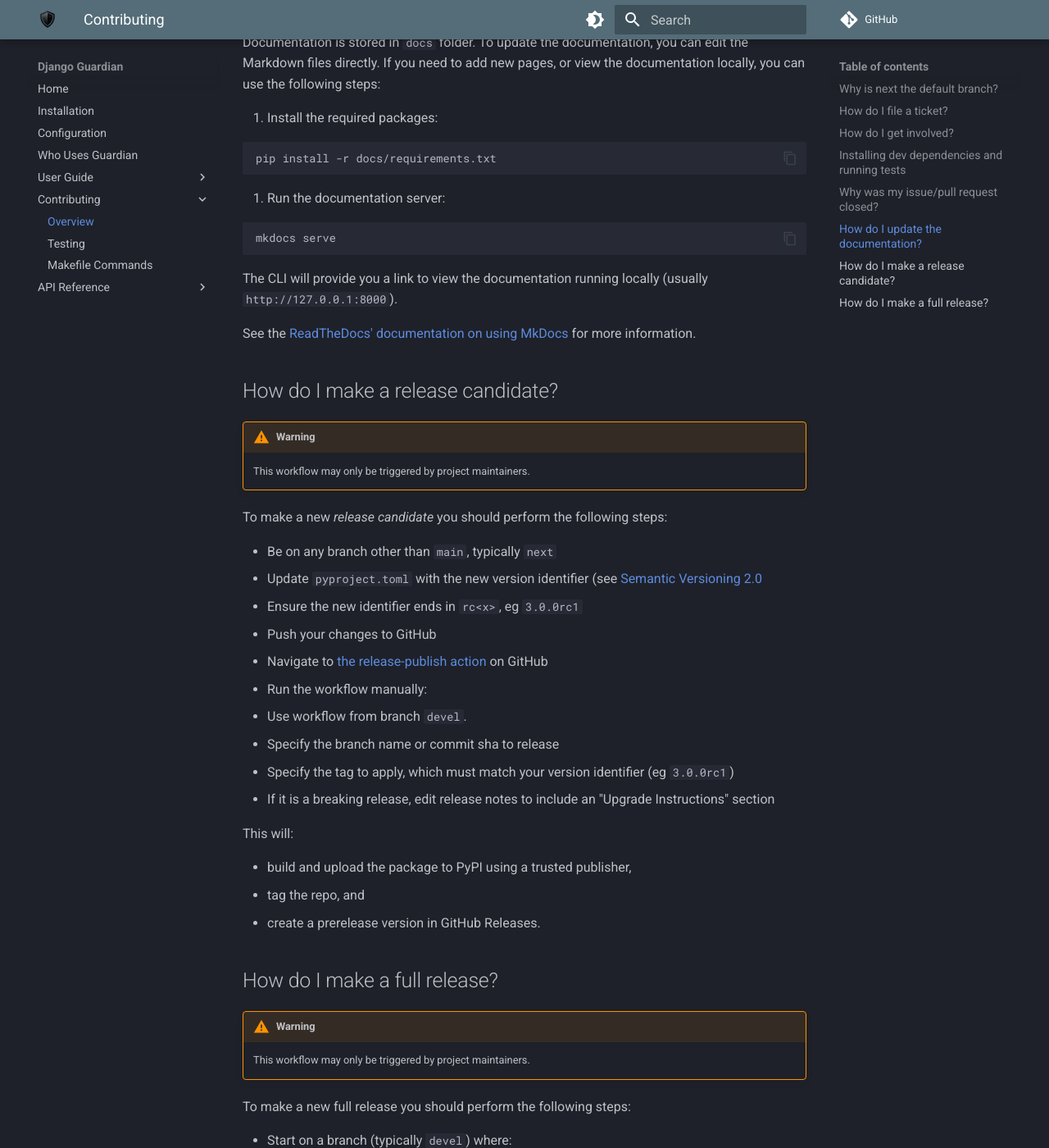
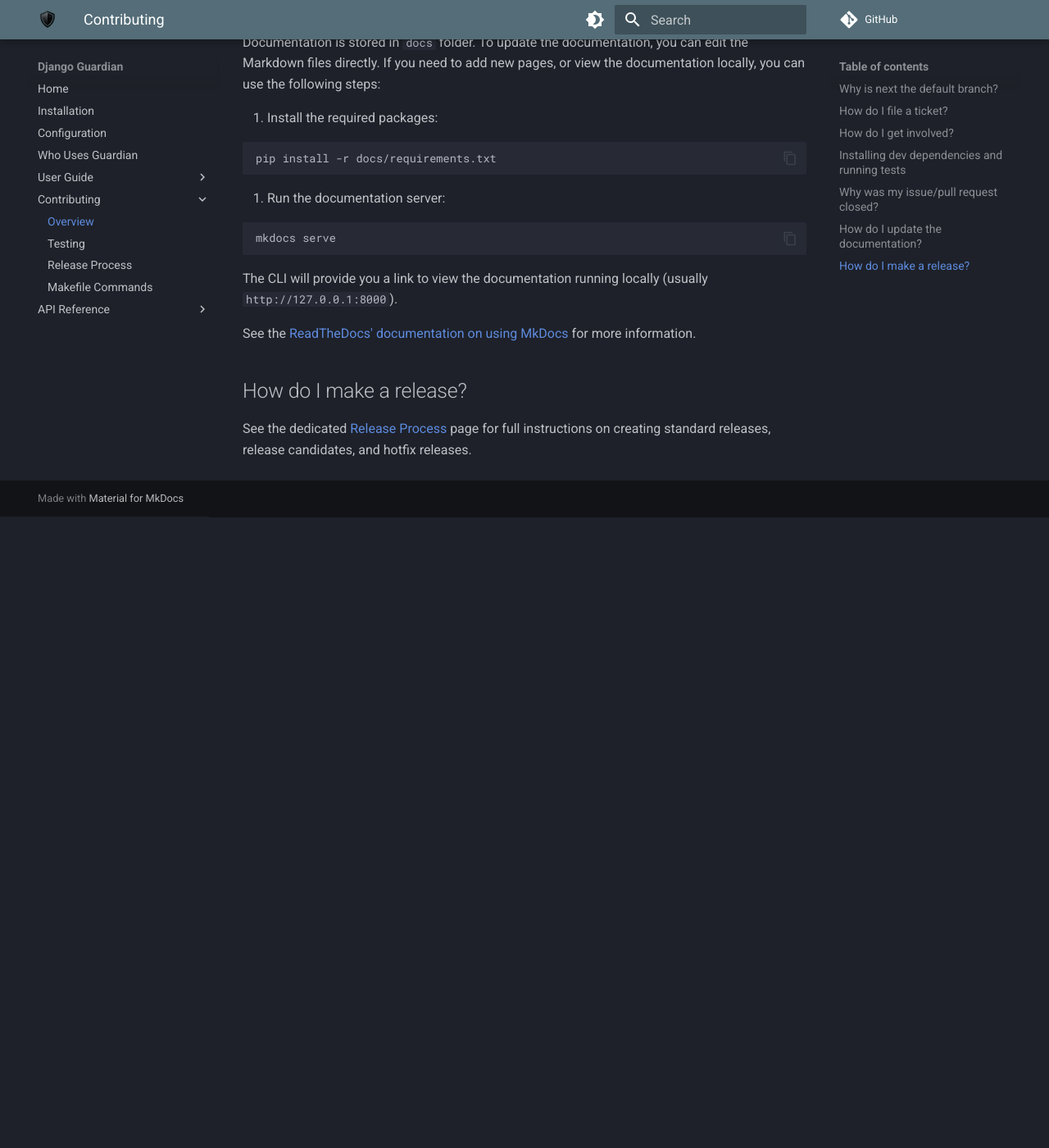
Before and after one commit to django-guardian/django-guardian, an MkDocs documentation site: the page built from docs/develop/overview.md, in a window 1280 px wide and 1400 px high, scrolled down 2698 px. Shown: the whole window at 82% size. Built offline with MkDocs 1.6.1 and Material for MkDocs 9.7.7, drawn with Linux system fonts in a browser that asks for light colours; plug-ins that fetch from the network failed and are left out; comment, search, counter and statistics services are not loaded; after the commit the page ends 3328 px from its top, so only the background shows below that; some of the changed text lies outside the part shown.

Commit message:
Add release process documentation (#977)

```diff
--- a/docs/develop/overview.md
+++ b/docs/develop/overview.md
@@ -137,52 +137,7 @@
 See the [ReadTheDocs' documentation on using MkDocs](https://docs.readthedocs.com/platform/stable/intro/mkdocs.html)
 for more information.
 
-## How do I make a release candidate?
+## How do I make a release?
 
-!!! warning
-    This workflow may only be triggered by project maintainers.
-
-To make a new _release candidate_ you should perform the following steps:
-
-- Be on any branch other than `main`, typically `next`
-- Update `pyproject.toml` with the new version identifier (see [Semantic Versioning 2.0](http://semver.org/)
-- Ensure the new identifier ends in `rc<x>`, eg `3.0.0rc1`
-- Push your changes to GitHub
-- Navigate to [the release-publish action](https://github.com/django-guardian/django-guardian/actions/workflows/release-publish.yml) on GitHub
-- Run the workflow manually:
-  - Use workflow from branch `devel`.
-  - Specify the branch name or commit sha to release
-  - Specify the tag to apply, which must match your version identifier (eg `3.0.0rc1`)
-- If it is a breaking release, edit release notes to include an "Upgrade Instructions" section
-
-This will:
-
-- build and upload the package to PyPI using a trusted publisher,
-- tag the repo, and
-- create a prerelease version in GitHub Releases.
-
-## How do I make a full release?
-
-!!! warning
-    This workflow may only be triggered by project maintainers.
-
-To make a new full release you should perform the following steps:
-
-- Start on a branch (typically `devel`) where:
-  - the tip is at your latest published release candidate and
-  - the branch is up to date with `main`
-- Update `pyproject.toml` to remove the `rc<x>` suffix from the version identifier
-- Commit this change and push to GitHub
-- Merge to `main`
-- Navigate to [the release-publish action](https://github.com/django-guardian/django-guardian/actions/workflows/release-publish.yml) on GitHub
-- Run the workflow manually:
-  - Use workflow from branch `main`.
-  - Specify the branch name `main`
-  - Specify the version identifier eg `3.0.0`
-- If it is a breaking release, edit release notes to include an "Upgrade Instructions" section (copy across from the release canditate notes)
-
-This will:
-
-- build and upload the package to PyPI using a trusted publisher,
-- tag the repo, and
-- create a full release version in GitHub Releases.
+See the dedicated [Release Process](release.md) page for full instructions on creating
+standard releases, release candidates, and hotfix releases.
--- a/mkdocs.yml
+++ b/mkdocs.yml
@@ -56,6 +56,7 @@
   - Contributing:
       - Overview: develop/overview.md
       - Testing: develop/testing.md
+      - Release Process: develop/release.md
       - Makefile Commands: develop/makefile.md
   - API Reference:
     - Admin: api/admin.md
```
Also changed, not shown: docs/develop/release.md (added, +168 -0 lines).
